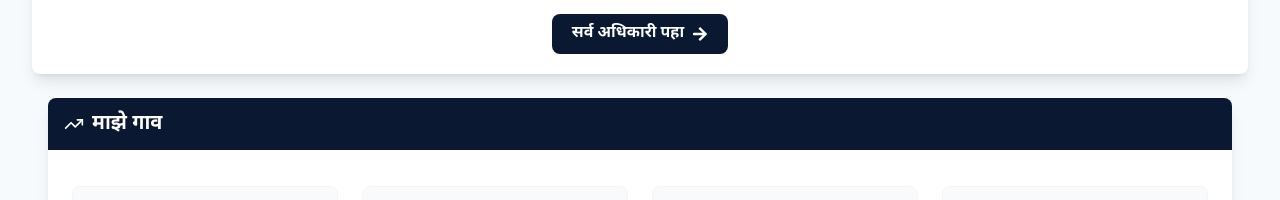
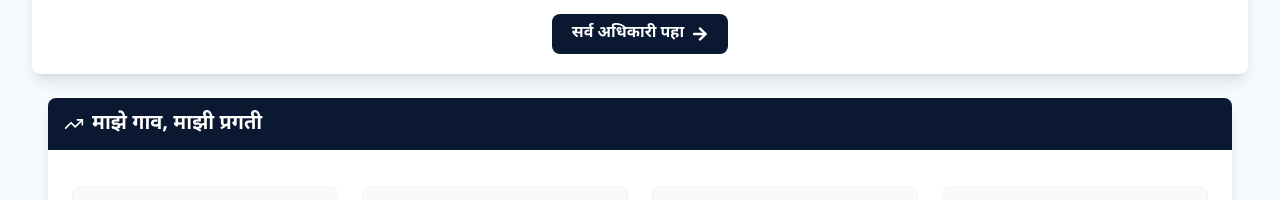
Before and after one commit to Tejas-Jagtap/new_grampanchyat_demo_2, a Next.js app: page / in a window 1280 px wide. Shown: the part 984-1184 px from the top of the page. Built offline with nearby package versions, Linux system fonts and the light colour scheme; no server answers; a web font is replaced by a local one.

Commit message:
updated title

```diff
--- a/components/Dashborad.tsx
+++ b/components/Dashborad.tsx
@@ -137,7 +137,9 @@ export default function Dashboard() {
         <div className="bg-white rounded-lg shadow-lg overflow-hidden mb-6">
           <h3 className="text-lg sm:text-xl font-semibold flex items-center gap-2 bg-[#0A1931] text-white px-4 py-3">
             <TrendingUp className="w-4 h-4 sm:w-5 sm:h-5" />
-            {getText(content.title, language)}
+            {language === "en"
+              ? " My Village, My Progress "
+              : " माझे गाव, माझी प्रगती "}
           </h3>
           <div className="p-4 sm:p-6">
             <div className="grid grid-cols-2 sm:grid-cols-3 lg:grid-cols-4 gap-3 sm:gap-6">
```
